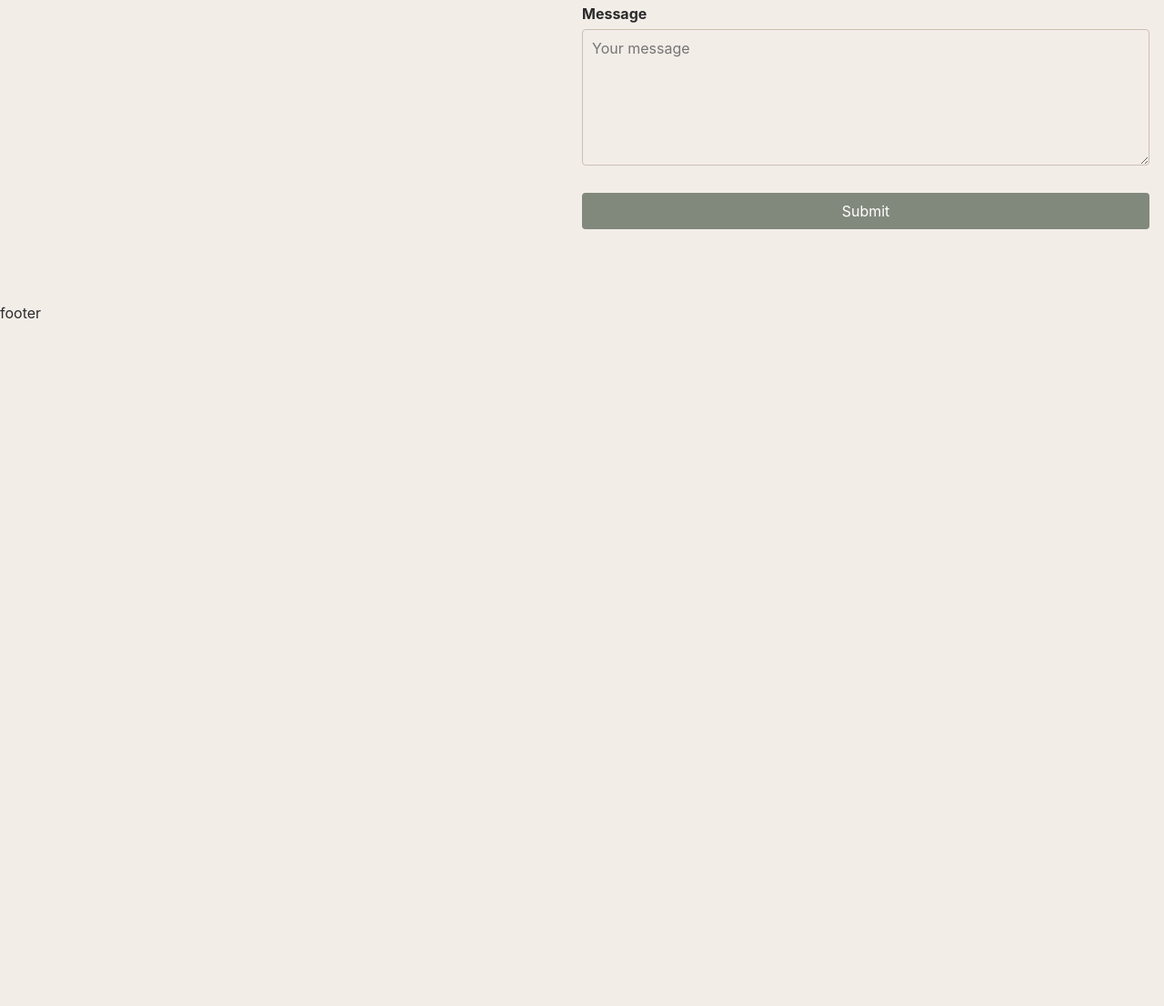
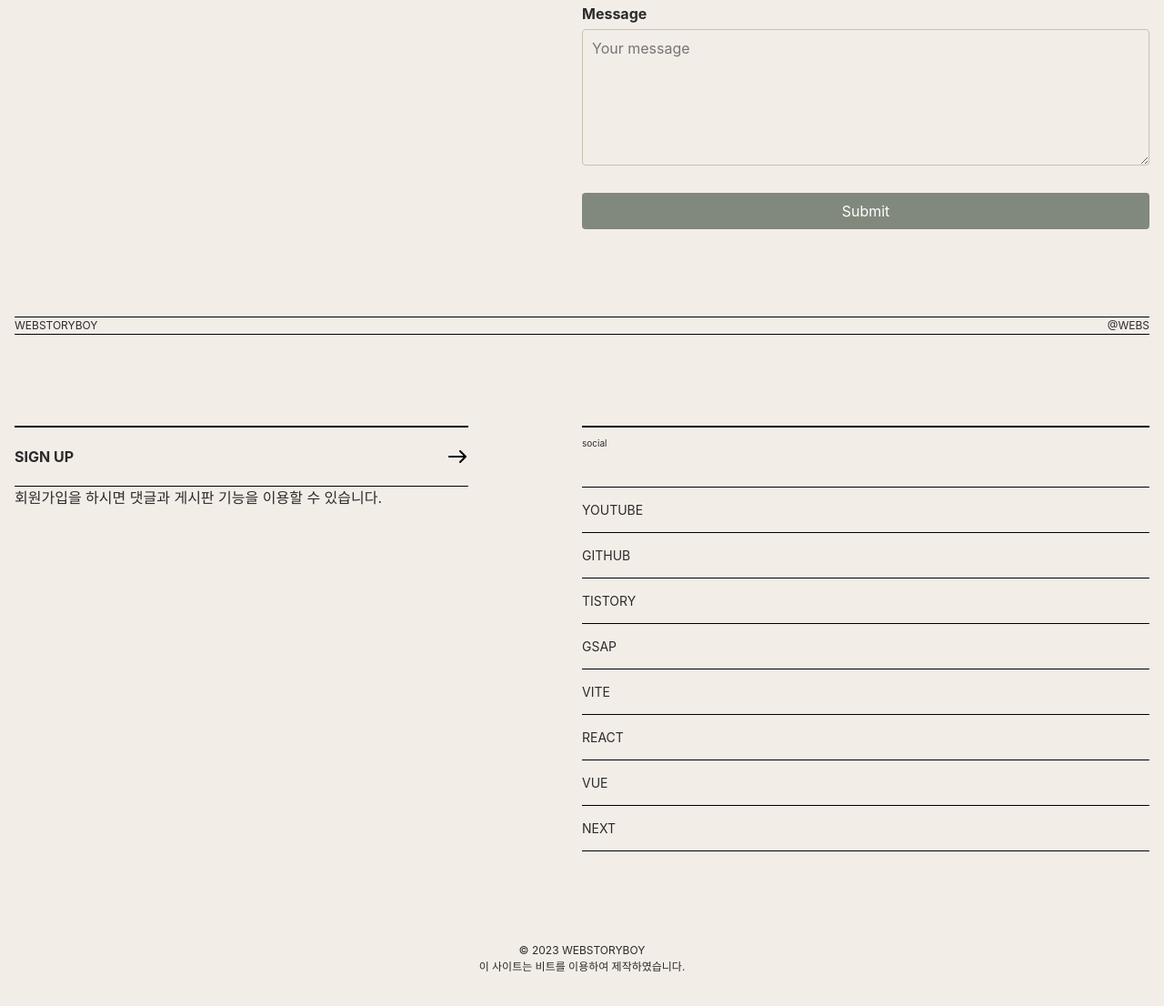
Before and after one commit to yun-narae/learn-vite-portfolio, a website built with Vite: page src/index.html in a window 1280 px wide. Shown: the part 8432-9538 px from the top of the page at 91% size. Before the commit the page ends 8788 px from the top, so only its background shows below. Built offline with nearby package versions, Linux system fonts and the light colour scheme; some packages are replaced by stand-ins of ours; a web font is replaced by a local one.

Commit message:
Footer 영역 완료

```diff
--- a/src/assets/css/section/footer.css
+++ b/src/assets/css/section/footer.css
@@ -1,3 +1,107 @@
 #footer {
+    font-family: var(--mainKor-font);
+}
 
+.footer__inner {
+    padding: 16px;
 }
+
+.footer__text {
+    font-size: 12px;
+    text-transform: uppercase;
+    border-top: 1px solid var(--black);
+    border-bottom: 1px solid var(--black);
+    display: flex;
+    justify-content: space-between;
+}
+
+.footer__info {
+    display: flex;
+    justify-content: space-between;
+    margin: 100px 0;
+}
+
+.footer__info .left {
+    width: 40%;
+}
+
+.footer__info .left .title {
+    border-top: 2px solid var(--black);
+    border-bottom: 1px solid var(--black);
+    padding: 20px 0;
+    text-transform: uppercase;
+    font-weight: 700;
+    background: url("../../img/arrow.svg") no-repeat right 20px;
+    transition: all 0.3s;
+}
+
+.footer__info .left .title:hover {
+    padding-left: 10px;
+}
+
+.footer__info .left .desc {
+    font-size: 12px;
+    padding-top: 20px;
+}
+
+.footer__info .right {
+    width: 50%;
+}
+
+.footer__info .right h3 {
+    border-top: 2px solid var(--black);
+    font-size: 10px;
+    margin-bottom: 40px;
+    padding-top: 10px;
+}
+
+.footer__info .right ul {
+    border-top: 1px solid var(--black);
+}
+
+.footer__info .right li {
+    border-bottom: 1px solid var(--black);
+}
+
+.footer__info .right li a {
+    padding: 14px 0;
+    font-size: 14px;
+    display: inline-block;
+    text-transform: uppercase;
+}
+
+.footer__info .right li em {
+    font-size: 12px;
+    padding-left: 10px;
+    opacity: 0;
+    transition: all 0.3s;
+}
+
+.footer__info .right li:hover em {
+    opacity: 1;
+}
+
+.footer__right {
+    text-align: center;
+    text-transform: uppercase;
+    font-size: 12px;
+    margin-bottom: 20px;
+}
+
+@media (max-width: 800px){
+    .footer__info {
+        flex-direction: column;
+    }
+
+    .footer__info .left {
+        width: 100%;
+    }
+
+    .footer__info .left .desc {
+        margin-bottom: 40px;
+    }
+
+    .footer__info .right {
+        width: 100%;
+    }
+}
--- a/src/index.html
+++ b/src/index.html
@@ -320,7 +320,61 @@
 
     <!-- footer -->
     <footer id="footer">
-        footer
+        <div class="footer__inner">
+            <h2 class="footer__text">
+                <div>webstoryboy</div>
+                <div>@webs</div>
+            </h2>
+            <div class="footer__info">
+                <div class="left">
+                    <div class="title">
+                        <a href="#">sign up</a>
+                    </div>
+                    <p>회원가입을 하시면 댓글과 게시판 기능을 이용할 수 있습니다.</p>
+                </div>
+                <div class="right">
+                    <h3>social</h3>
+                    <ul>
+                        <li>
+                            <a href="https://www.youtube.com/@Webstoryboy">youtube</a>
+                            <em>유튜브에 오시면 더 많은 강의를 볼 수 있습니다.</em>
+                        </li>
+                        <li>
+                            <a href="https://github.com/webstoryboy">github</a>
+                            <em>깃헙에 들어오시면 모든 소스를 볼 수 있습니다.</em>
+                        </li>
+                        <li>
+                            <a href="https://webstoryboy.co.kr">tistory</a>
+                            <em>티스토리에 들어오시면 좋은 정보 볼 수 있습니다.</em>
+                        </li>
+                        <li>
+                            <a href="https://www.youtube.com/playlist?list=PL4UVBBIc6giL8-6jvrClimg0cFL-Muqiq">gsap</a>
+                            <em>GSAP를 공부하시고 오면 도움이 됩니다.</em>
+                        </li>
+                        <li>
+                            <a href="https://github.com/webstoryboy/port2023-vite">vite</a>
+                            <em>비트 강의도 곧 오픈 예정입니다.</em>
+                        </li>
+                        <li>
+                            <a href="https://github.com/webstoryboy/port2023-react">react</a>
+                            <em>리액트 강의도 곧 오픈 예정입니다.</em>
+                        </li>
+                        <li>
+                            <a href="https://github.com/webstoryboy/port2023-vue">vue</a>
+                            <em>뷰 강의도 곧 오픈 예정입니다.</em>
+                        </li>
+                        <li>
+                            <a href="https://github.com/webstoryboy/port2023-next">next</a>
+                            <em>넥스트 강의도 곧 오픈 예정입니다.</em>
+                        </li>
+                    </ul>
+                </div>
+            </div>
+            <div class="footer__right">
+                © 2023 webstoryboy<br />
+                이 사이트는 비트를 이용하여 제작하였습니다.
+            </div>
+        </div>
     </footer>
 
     <script type="module" src="assets/js/main.js"></script>
```
Also changed, not shown: src/assets/img/arrow.svg (added).
